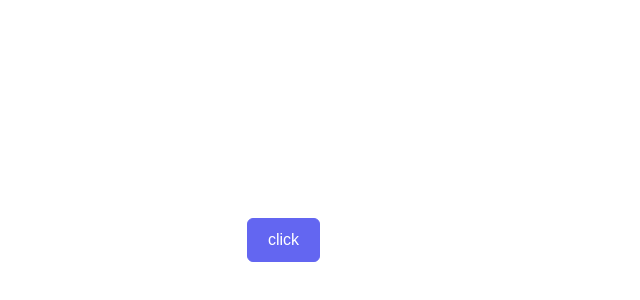
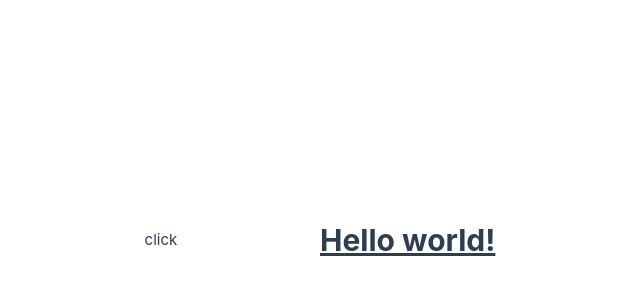
Before and after one commit to b-liva/vue-sandbox, a Vue app: page / in a window 1280 px wide. Shown: the part 160-460 px from the top of the page, without its empty margins (320-960 px from the left). Built offline with nearby package versions, Linux system fonts and the light colour scheme; a web font is replaced by a local one.

Commit message:
Add tailwindcss

```diff
--- a/package.json
+++ b/package.json
@@ -18,7 +18,10 @@
   "devDependencies": {
     "@vitejs/plugin-vue": "^4.2.3",
     "@vue/test-utils": "^2.3.2",
+    "autoprefixer": "^10.4.14",
     "jsdom": "^22.0.0",
+    "postcss": "^8.4.23",
+    "tailwindcss": "^3.3.2",
     "vite": "^4.3.5",
     "vitest": "^0.31.0"
   }
--- /dev/null
+++ b/postcss.config.js
@@ -0,0 +1,6 @@
+module.exports = {
+  plugins: {
+    tailwindcss: {},
+    autoprefixer: {},
+  },
+}
--- a/src/App.vue
+++ b/src/App.vue
@@ -4,6 +4,9 @@
 
 <template>
   <PV></PV>
+  <h1 class="text-3xl font-bold underline">
+    Hello world!
+  </h1>
 </template>
 
 <style scoped>
--- /dev/null
+++ b/src/assets/tailwind/styles.css
@@ -0,0 +1,3 @@
+@tailwind base;
+@tailwind components;
+@tailwind utilities;
--- a/src/main.js
+++ b/src/main.js
@@ -1,4 +1,5 @@
-import './assets/main.css'
+import './assets/main.css';
+import './assets/tailwind/styles.css'
 import PrimeVue from 'primevue/config';
 //theme
 import "primevue/resources/themes/lara-light-indigo/theme.css";
--- /dev/null
+++ b/tailwind.config.js
@@ -0,0 +1,11 @@
+/** @type {import('tailwindcss').Config} */
+module.exports = {
+  content: [
+    "./index.html",
+    "./src/**/*.{vue,js,ts,jsx,tsx}",
+  ],
+  theme: {
+    extend: {},
+  },
+  plugins: [],
+}
```
Also changed, not shown: 1 other file (tests, documents, lock files or other folders).
